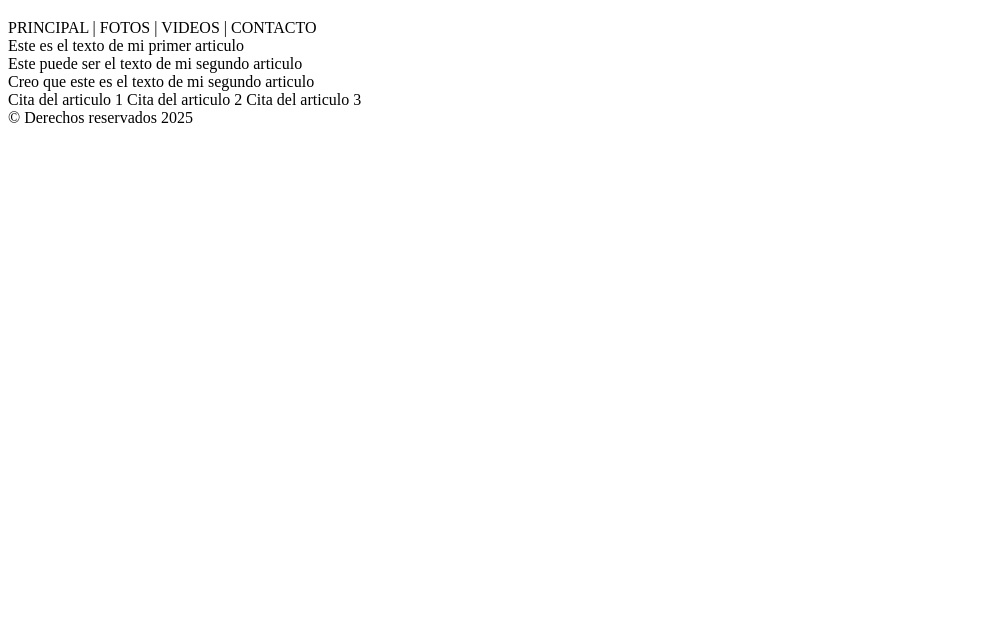
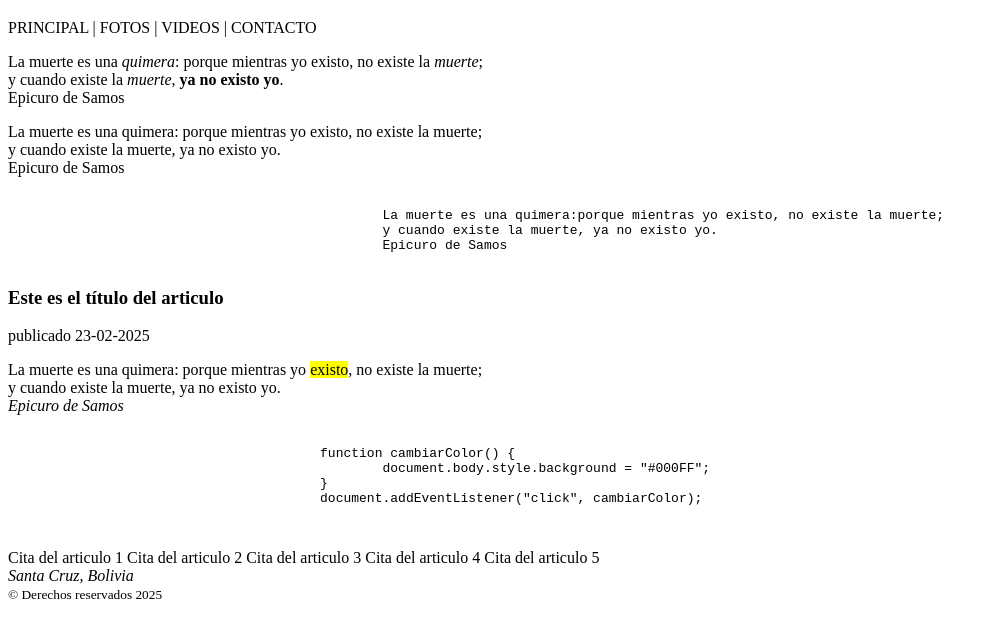
Before and after one commit to MatiusProg/Learning__Html_Css_JavaScript, a plain HTML site: page index.html in a window 1280 px wide. Shown: the part 61-698 px from the top of the page, without its empty margins (0-997 px from the left). Drawn offline with Linux system fonts and the light colour scheme.

Commit message:
Se hicieron multiples cambios que abarcan diferentes tipos de elementos que resaltan el texto

```diff
--- a/index.html
+++ b/index.html
@@ -17,23 +17,60 @@
 		<main>
 			<section>
 				<article>
-					Este es el texto de mi primer articulo
+					<!-- Se hace uso de <p>, además de <em>, <strong> y <i> -->
+					<p>La muerte es una <em>quimera</em>: porque mientras yo existo, no
+					existe la <i>muerte</i>;<br>y cuando existe la <i>muerte</i>,
+					<strong>ya no existo yo</strong>.<br>Epicuro de Samos</p>
 				</article>
 				<article>
-					Este puede ser el texto de mi segundo articulo
+					<!-- Se hace uso de <p> y <br> -->
+					<p>La muerte es una quimera: porque mientras yo existo, no existe la
+					muerte;<br>y cuando existe la muerte, ya no existo yo.<br>Epicuro de Samos
+					</p>
 				</article>
 				<article>
-					Creo que este es el texto de mi segundo articulo
+					<!-- Uso de pre para un poema -->
+					<pre>
+						La muerte es una quimera:porque mientras yo existo, no existe la muerte;
+						y cuando existe la muerte, ya no existo yo.
+						Epicuro de Samos
+					</pre>
+				</article>
+				<article>
+					<!-- Se prueba de la etiqueta <header>, además de los elementos <time>
+					con sus atributos "datatime" y "pubdate"
+					También se usan los elemntos <mark>, <p>, <br> y <cite> -->
+					<header>
+						<h1> Este es el título del articulo </h1>
+						<time datetime="2025-02-23" pubdate>publicado 23-02-2025</time>
+					</header>
+					<p>La muerte es una quimera: porque mientras yo <mark>existo</mark>,
+					no existe la muerte;<br>y cuando existe la muerte, ya no existo
+					yo.<br><cite>Epicuro de Samos</cite></p>
+				</article>
+				<article>
+					<!-- Se implementa el uso del elemento <code> -->
+					<pre>
+						<code>
+					function cambiarColor() {
+						document.body.style.background = "#000FF";
+					}
+					document.addEventListener("click", cambiarColor);
+						</code>
 				</article>
 			</section>
 			<aside>
 				Cita del articulo 1
 				Cita del articulo 2
 				Cita del articulo 3
+				Cita del articulo 4
+				Cita del articulo 5
 			</aside>
 		</main>
 		<footer>
-			&copy; Derechos reservados 2025
+			<!-- Se esta agregando los elementos <address> y <small> -->
+			<address>Santa Cruz, Bolivia</address>
+			<small>&copy; Derechos reservados 2025</small>
 		</footer>
 	</body>
 </html>
```
